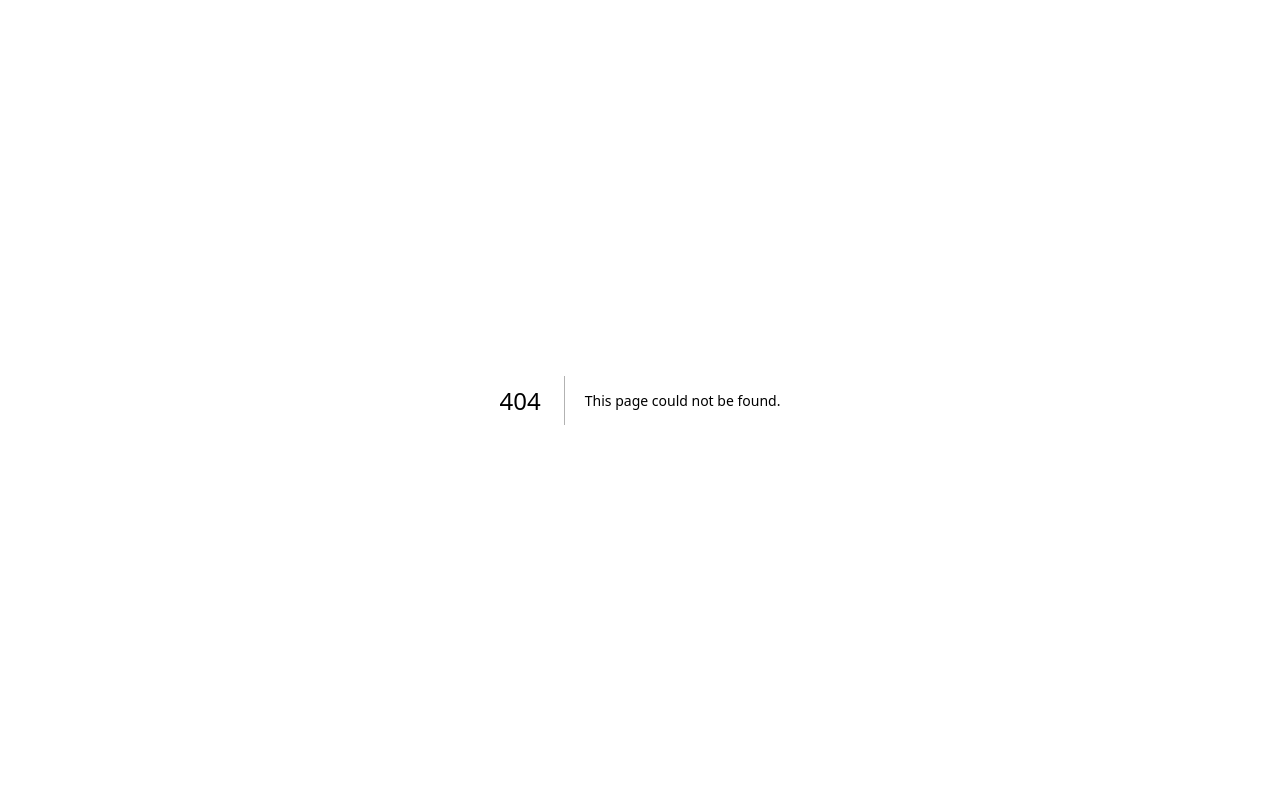
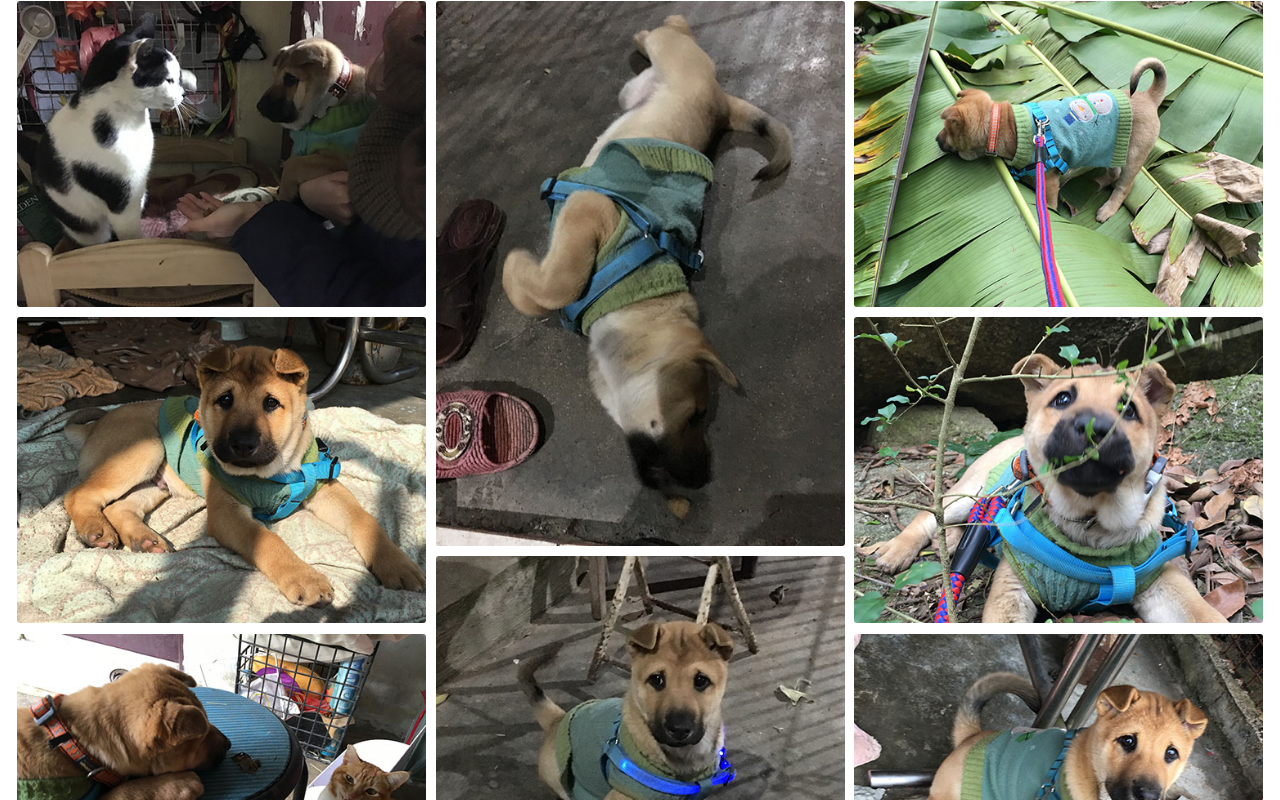
Before and after one commit to nicolepanggg/next_components, a Next.js app: page /masonry in a window 1280 px wide. Before the commit this address had no page. Shown: the top 800 px of the page. Built offline with nearby package versions, Linux system fonts and the light colour scheme.

Commit message:
UPDATE NAME

```diff
--- a/app/components/masonary.tsx
+++ b/app/components/masonry.tsx
@@ -1,6 +1,6 @@
 'use client'
 import { useEffect, useState } from 'react';
-import Modal from '../components/modal';
+import Modal from './modal';
 
 interface Item {
     title: string;
--- a/app/masonary/page.tsx
+++ b/app/masonry/page.tsx
@@ -1,5 +1,5 @@
 import React from 'react'
-import MasonaryLayout from '../components/masonary';
+import MasonayLayout from '../components/masonry';
 
 const mockItems = [
     { "title": "item 1", "src": "/thumbnails/img-1.jpg", "url": "/img-1.jpg" },
@@ -21,12 +21,12 @@ const mockItems = [
 ];
 
 
-const masonary = () => {
+const masonry = () => {
     return (
         <>
-            <MasonaryLayout items={mockItems} />
+            <MasonayLayout items={mockItems} />
         </>
     );
 }
 
-export default masonary;
+export default masonry;
--- a/app/page.tsx
+++ b/app/page.tsx
@@ -8,7 +8,7 @@ export default function Home() {
       <p><a href="/carousel" className="underline-offset-1">Carousel</a></p>
       <p><a href="/modal">Modal</a></p>
       <p><a href="/reactTabs">ReactTabs</a></p>
-      <p><a href="/masonary">Masonary</a></p>
+      <p><a href="/masonry">Masonry</a></p>
     </div>
   );
 }
```
